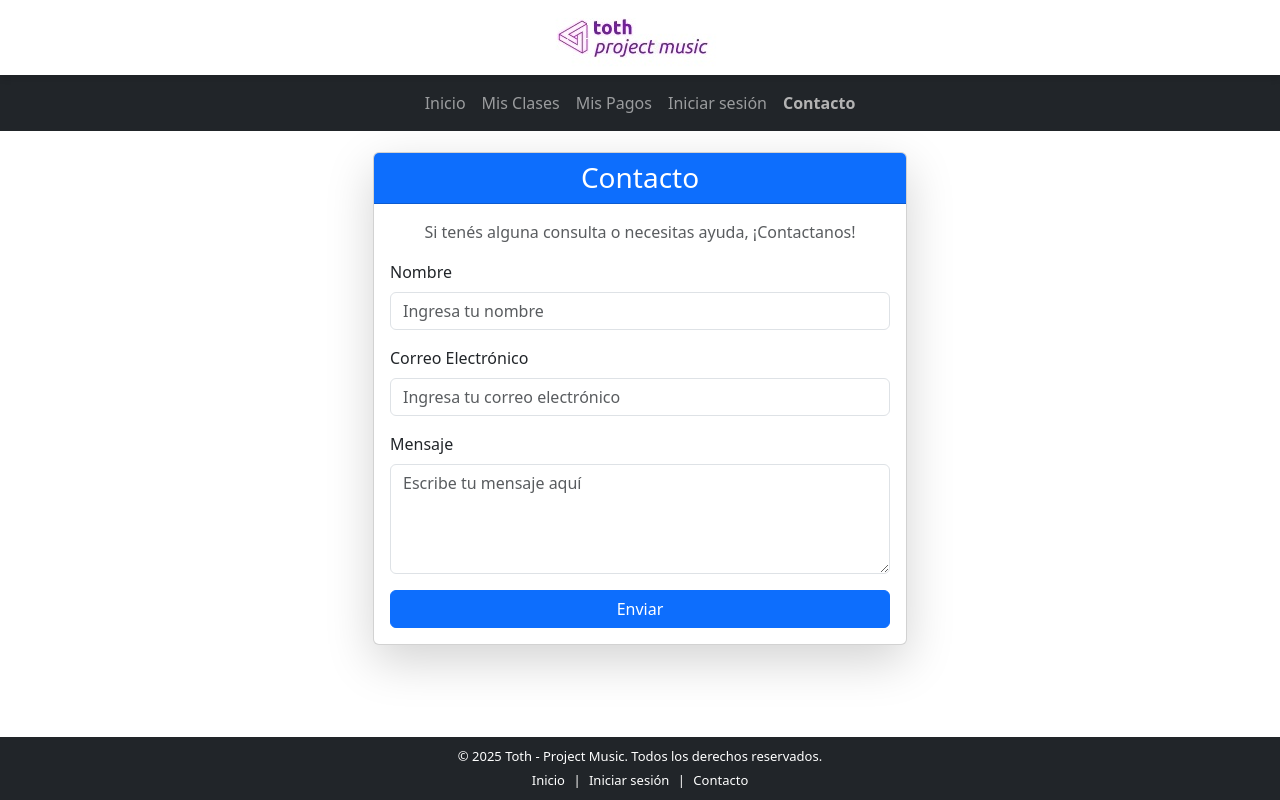
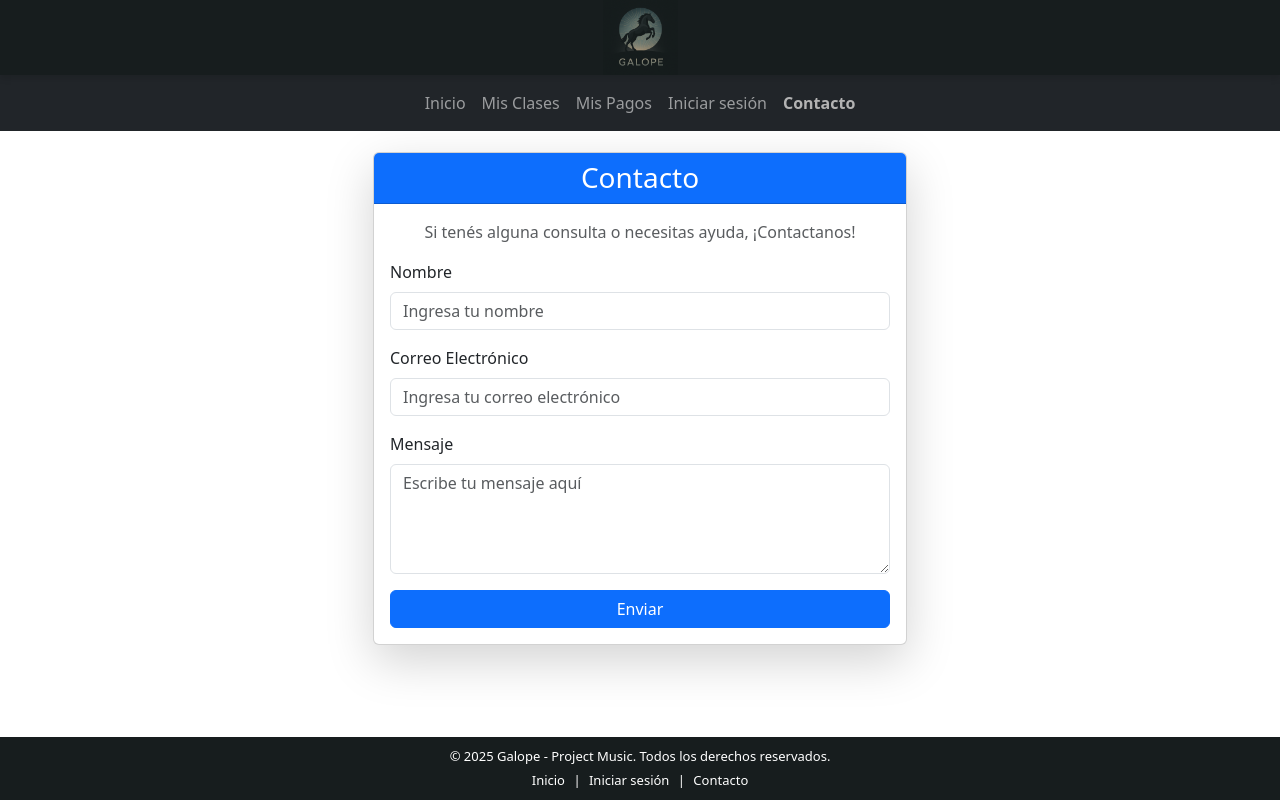
Before and after one commit to julianlods/toth, a Django app: page /contacto/ in a window 1280 px wide. Run offline with Django 5.2, Linux system fonts and the light colour scheme; some libraries are stand-ins or nearby versions.

Commit message:
Modificaciones en admin, modelos, base.html, js y nuevas migraciones + imágenes profesores

```diff
--- a/toth/admin.py
+++ b/toth/admin.py
@@ -161,8 +161,9 @@ class InscripcionAdmin(admin.ModelAdmin):
 
 @admin.register(Profesor)
 class ProfesorAdmin(admin.ModelAdmin):
-    list_display = ('nombre', 'descripcion')
+    list_display = ('nombre', 'descripcion', 'color_header', 'color_footer', 'color_footer_text')
     search_fields = ('nombre',)
+    fields = ('nombre', 'descripcion', 'color_header', 'color_footer', 'color_footer_text')
 
 
 @admin.register(CategoriaContenido)
--- a/toth/templates/toth/base.html
+++ b/toth/templates/toth/base.html
@@ -54,7 +54,16 @@
         top: 0;
         width: 100%;
         z-index: 1030;
-        background-color: white;
+        background-color:
+        {% if user.is_authenticated %}
+            {% if user.datos_personales.profesor_favorito and user.datos_personales.profesor_favorito.color_header %}
+                {{ user.datos_personales.profesor_favorito.color_header }};
+            {% else %}
+                #171d1e;
+            {% endif %}
+        {% else %}
+            #171d1e;
+        {% endif %};
         box-shadow: 0px 4px 6px rgba(0, 0, 0, 0.1);
         height: 75px;
         display: flex;
@@ -71,7 +80,8 @@
     }
 
         header img {
-            max-height: 100%;
+            height: 75px;
+            width: auto;
             object-fit: contain;
         }
 
@@ -96,8 +106,22 @@
         }
 
         footer {
-            background-color: #212529;
-            color: white;
+            background-color:
+            {% if user.is_authenticated %}
+                {% if user.datos_personales.profesor_favorito and user.datos_personales.profesor_favorito.color_footer %}
+                    {{ user.datos_personales.profesor_favorito.color_footer }};
+                {% else %}
+                    #171d1e;
+                {% endif %}
+            {% else %}
+                #171d1e;
+            {% endif %};
+            color:
+            {% if user.is_authenticated and user.datos_personales.profesor_favorito and user.datos_personales.profesor_favorito.color_footer_text %}
+                {{ user.datos_personales.profesor_favorito.color_footer_text }};
+            {% else %}
+                white;
+            {% endif %};
             text-align: center;
             padding: 10px 0;
             font-size: 13px;
@@ -105,7 +129,16 @@
         }
 
         footer a {
-            color: white;
+            color:
+            {% if user.is_authenticated %}
+                {% if user.datos_personales.profesor_favorito and user.datos_personales.profesor_favorito.color_footer_text %}
+                    {{ user.datos_personales.profesor_favorito.color_footer_text }};
+                {% else %}
+                    #ffffff;
+                {% endif %}
+            {% else %}
+                #ffffff;
+            {% endif %};
             text-decoration: none;
             margin: 0 5px;
         }
@@ -119,7 +152,19 @@
     <header>
         <div class="container">
             <a href="{% url 'toth:index' %}">
-                <img src="{% static 'toth/images/banner-logo.jpg' %}" alt="Toth - Project Music Banner">
+                {% if user.is_authenticated and user.datos_personales.profesor_favorito %}
+                    {% with user.datos_personales.profesor_favorito.nombre|lower|cut:" " as profe_folder %}
+                        <img
+                            src="{% static 'toth/images/profesores/'|add:profe_folder|add:'/logo.png' %}"
+                            onerror="this.onerror=null; this.src='{% static 'toth/images/profesores/'|add:profe_folder|add:'/logo.jpg' %}';"
+                            alt="Logo del Profesor" style="height: 75px; width: auto;">
+                    {% endwith %}
+                {% else %}
+                    <img
+                        src="{% static 'toth/images/profesores/galope/logo.png' %}"
+                        onerror="this.onerror=null; this.src='{% static 'toth/images/profesores/galope/logo.jpg' %}';"
+                        alt="Logo Galope" style="height: 75px; width: auto;">
+                {% endif %}
             </a>
         </div>
     </header>
@@ -170,7 +215,13 @@
 
     <footer>
         <div class="container">
-            <div>&copy; 2025 Toth - Project Music. Todos los derechos reservados.</div>
+            <div>
+                {% if user.is_authenticated and user.datos_personales.profesor_favorito %}
+                    &copy; 2025 {{ user.datos_personales.profesor_favorito.nombre }}. Todos los derechos reservados.
+                {% else %}
+                    &copy; 2025 Galope - Project Music. Todos los derechos reservados.
+                {% endif %}
+            </div>
             <div class="mt-1">
                 {% if user.is_authenticated %}
                     <a href="{% url 'toth:index' %}">Inicio</a> |
```
Also changed, not shown: toth/models.py (+21 -0 lines), toth/migrations/0025_alter_contenido_archivo_pdf_and_more.py (added), toth/migrations/0026_profesor_color_footer_text_profesor_color_header.py (added), toth/migrations/0027_profesor_color_footer.py (added), toth/static/toth/images/profesores/galope/logo.png (added), toth/static/toth/images/profesores/marcelototh/logo.jpg (added), toth/static/toth/images/profesores/reginaquintana/logo.png (added), 1 other file.
